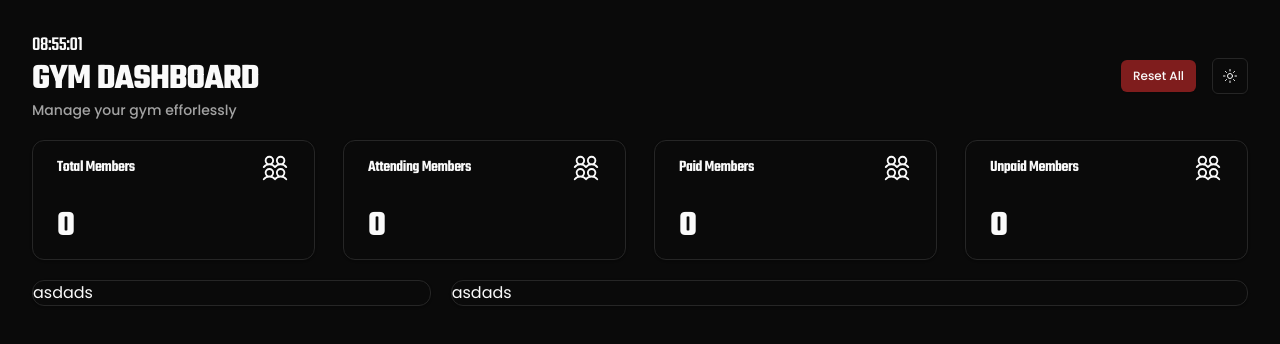
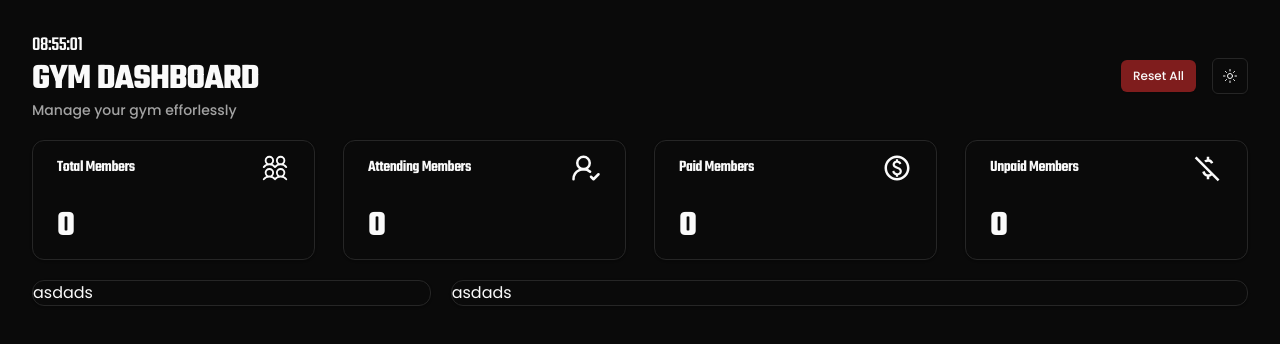
Before and after one commit to skatlaganti-teachx/gym-management, a React (Vite) app in the folder client/: page / in a window 1280 px wide. Shown: the top 344 px of the page. Built offline with nearby package versions, Linux system fonts and the light colour scheme; no server answers.

Commit message:
updated stats icons

```diff
--- a/client/src/components/custom/Stats/index.tsx
+++ b/client/src/components/custom/Stats/index.tsx
@@ -1,6 +1,8 @@
 import { PiUsersFour } from "react-icons/pi"
 import Stat from "./Stat"
 import { StatsType } from "@/types/types"
+import { MdMoneyOffCsred, MdOutlinePaid } from "react-icons/md"
+import { LuUserRoundCheck } from "react-icons/lu"
 
 const Stats = ({
     stats
@@ -9,9 +11,9 @@ const Stats = ({
 }) => {
     return <div className="flex justify-center items-center w-full gap-7">
         <Stat title={"Total Members"} Icon={PiUsersFour} value={stats.totalMembers} />
-        <Stat title={"Attending Members"} Icon={PiUsersFour} value={stats.attendingMembers} />
-        <Stat title={"Paid Members"} Icon={PiUsersFour} value={stats.paidMembers} />
-        <Stat title={"Unpaid Members"} Icon={PiUsersFour} value={stats.unPaidMembers} />
+        <Stat title={"Attending Members"} Icon={LuUserRoundCheck} value={stats.attendingMembers} />
+        <Stat title={"Paid Members"} Icon={MdOutlinePaid} value={stats.paidMembers} />
+        <Stat title={"Unpaid Members"} Icon={MdMoneyOffCsred} value={stats.unPaidMembers} />
     </div>
 }
 
```
